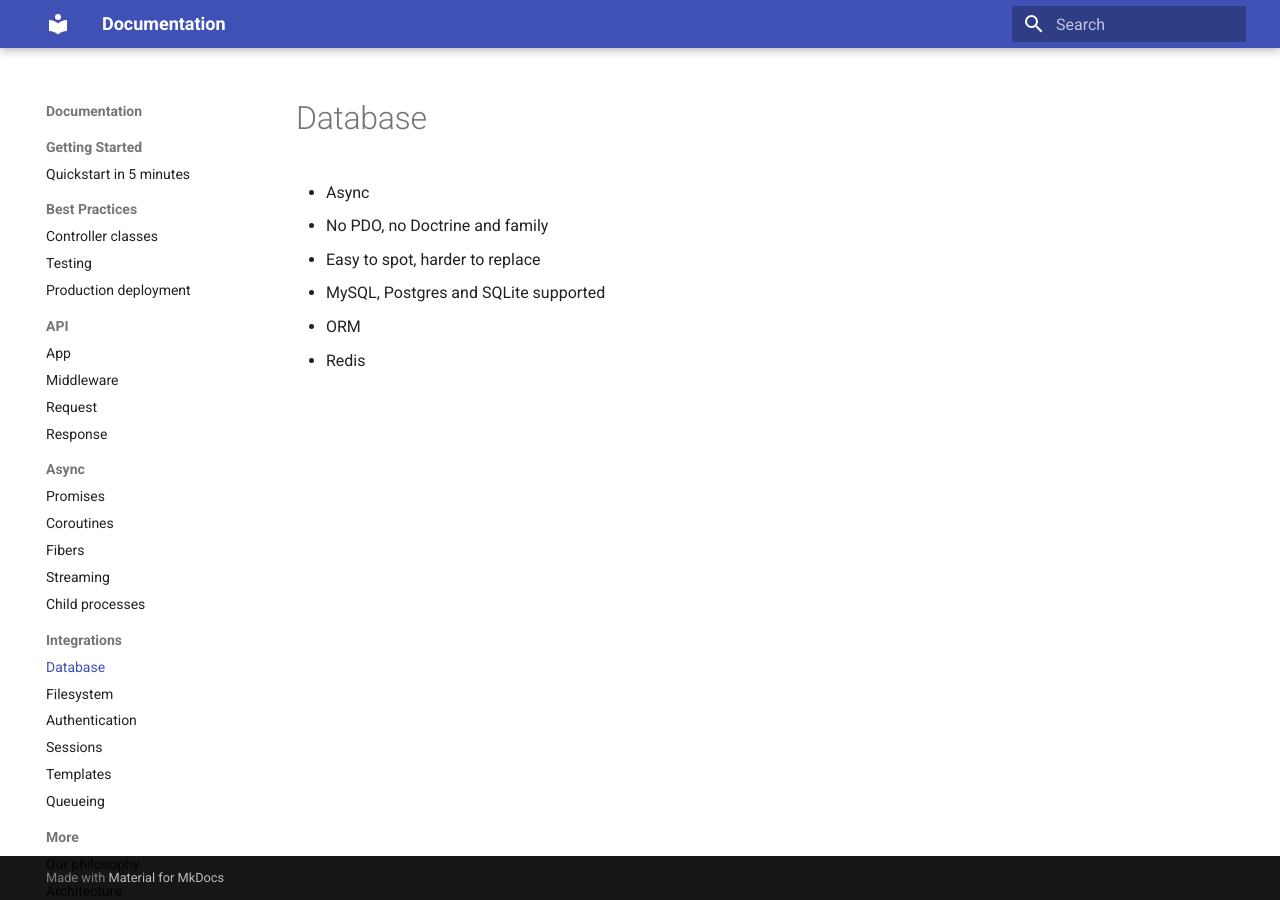
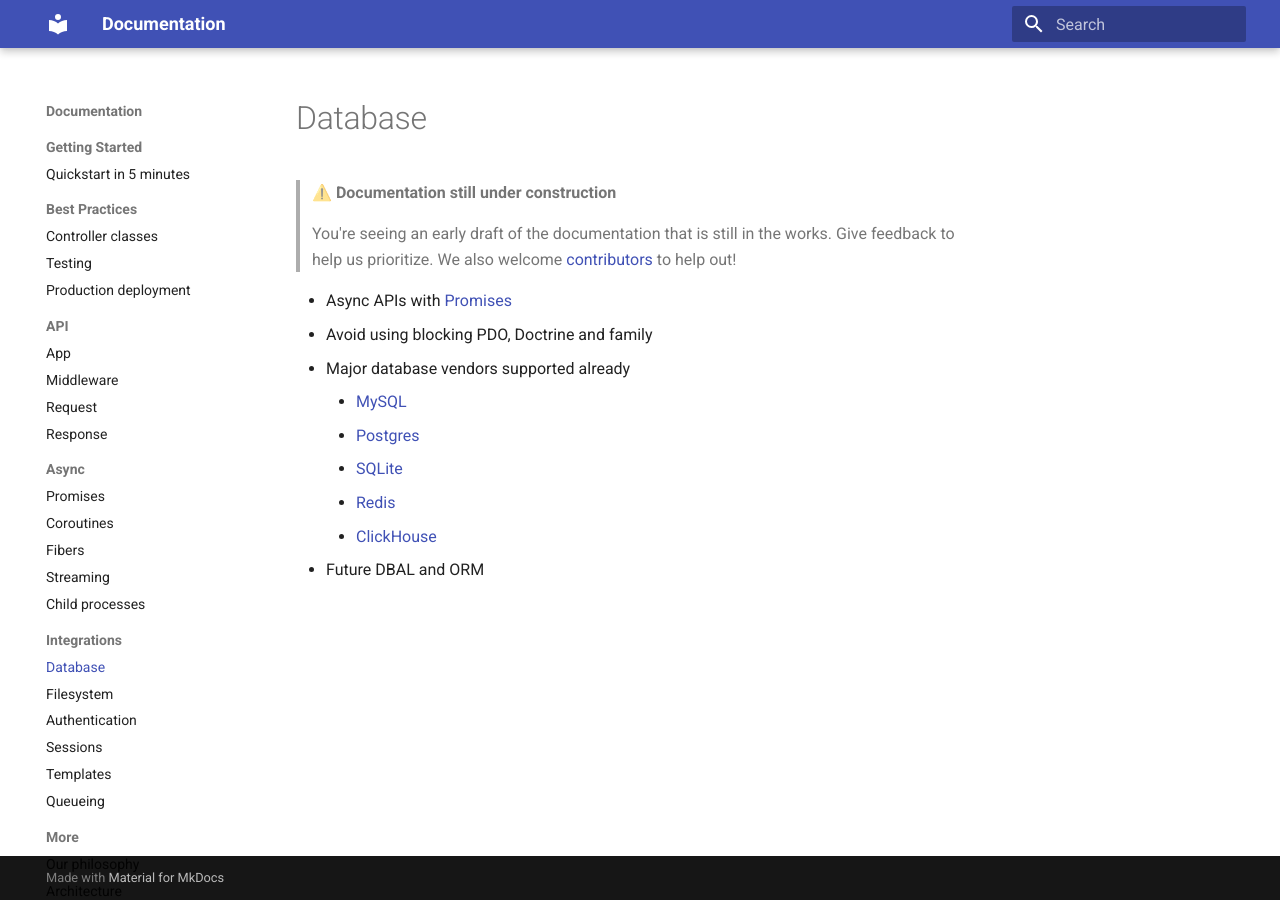
Before and after one commit to clue/framework-x, an MkDocs documentation site: the page built from docs/integrations/database.md, in a window 1280 px wide. Built offline with MkDocs 1.6.1 and Material for MkDocs 9.7.7, drawn with Linux system fonts in a browser that asks for light colours.

Commit message:
Placeholder documentation for integrations

```diff
--- a/docs/integrations/database.md
+++ b/docs/integrations/database.md
@@ -1,8 +1,17 @@
 # Database
 
-* Async
-* No PDO, no Doctrine and family
-* Easy to spot, harder to replace
-* MySQL, Postgres and SQLite supported
-* ORM
-* Redis
+> ⚠️ **Documentation still under construction**
+>
+> You're seeing an early draft of the documentation that is still in the works.
+> Give feedback to help us prioritize.
+> We also welcome [contributors](../more/community.md) to help out!
+
+* Async APIs with [Promises](../async/promises.md)
+* Avoid using blocking PDO, Doctrine and family
+* Major database vendors supported already
+    * [MySQL](https://github.com/friends-of-reactphp/mysql)
+    * [Postgres](https://github.com/voryx/PgAsync)
+    * [SQLite](https://github.com/clue/reactphp-sqlite)
+    * [Redis](https://github.com/clue/reactphp-redis)
+    * [ClickHouse](https://github.com/clue/reactphp-clickhouse)
+* Future DBAL and ORM
```
Also changed, not shown: docs/integrations/authentication.md (+11 -3 lines), docs/integrations/filesystem.md (+11 -3 lines), docs/integrations/queueing.md (+12 -2 lines), docs/integrations/sessions.md (+10 -3 lines), docs/integrations/templates.md (+11 -1 lines).
